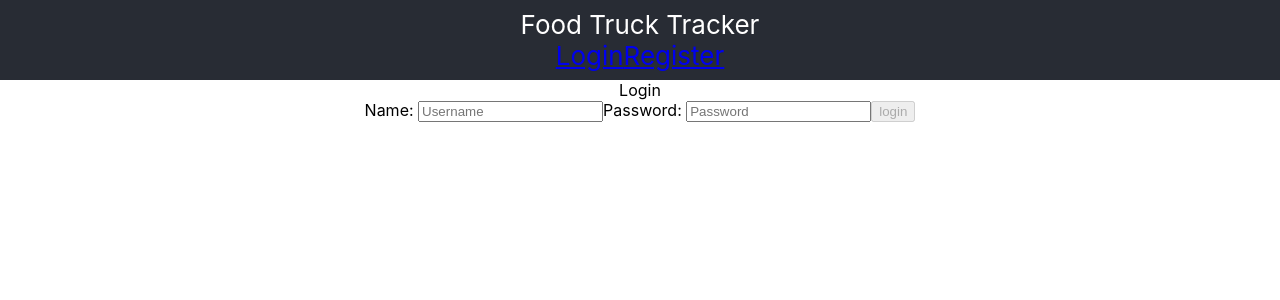
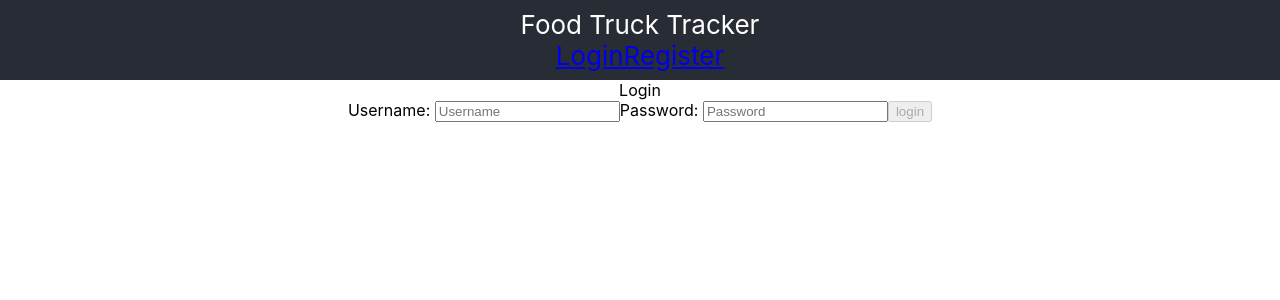
Before and after one commit to kplynds/BW-Food-Truck, a React (Create React App) app in the folder app/: page /login in a window 1280 px wide. Shown: the top 300 px of the page. Built offline with nearby package versions, Linux system fonts and the light colour scheme.

Commit message:
Switched display from name to username

```diff
--- a/app/src/components/Login.js
+++ b/app/src/components/Login.js
@@ -63,7 +63,7 @@ const Login = () => {
             <div>Login</div>
             <form onSubmit={onSubmit}>
                 <label htmlFor='name'>
-                    Name:&nbsp;
+                    Username:&nbsp;
                     <input
                     type='text'
                     name='username'
```
